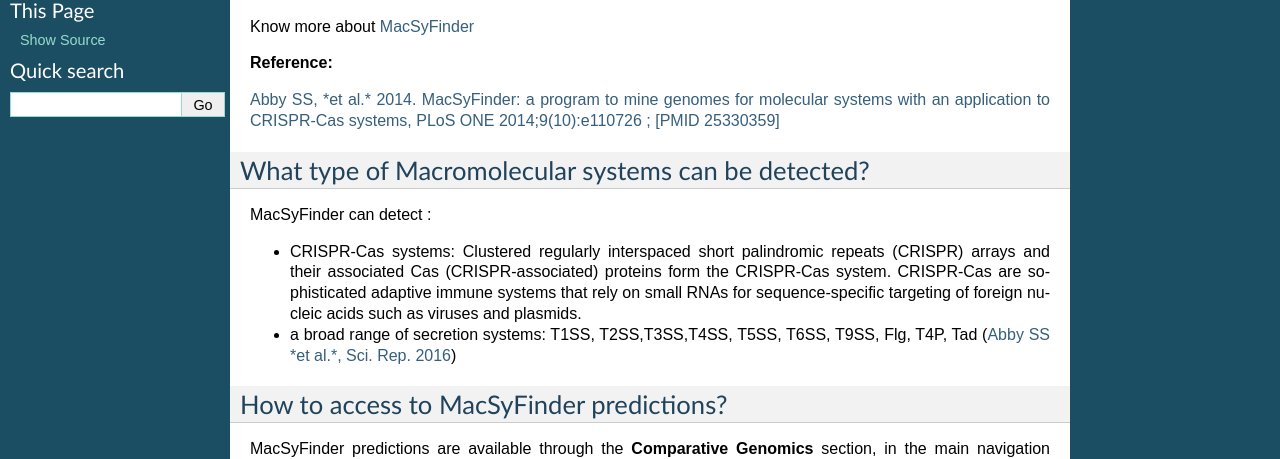
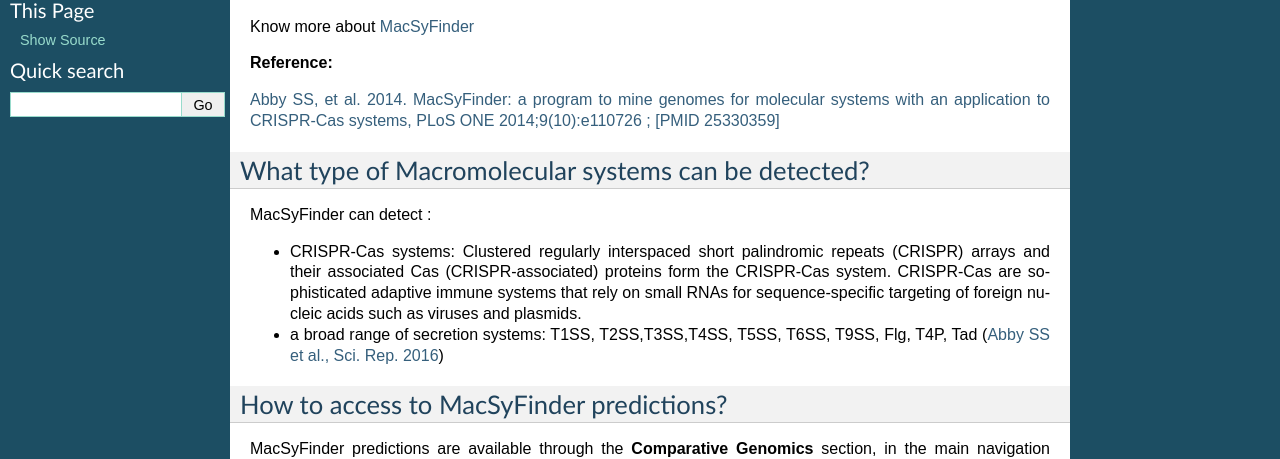
Before and after one commit to labgem/microscope-user-doc, a Sphinx documentation site: the page built from docs/content/compgenomics/macsyfinder.rst, in a window 1280 px wide and 900 px high. Shown: the part 294-753 px from the top of the window. Built offline with Sphinx 7.4.7, drawn with Linux system fonts in a browser that asks for light colours; formulas are drawn with MathJax 3.

```diff
--- a/docs/content/compgenomics/macsyfinder.rst
+++ b/docs/content/compgenomics/macsyfinder.rst
@@ -12,7 +12,7 @@ Know  more about `MacSyFinder <https://research.pasteur.fr/fr/software/macsyfind
 
 **Reference:**
 
-`Abby SS, *et al.* 2014. MacSyFinder: a program to mine genomes for molecular systems with an application to CRISPR-Cas systems, PLoS ONE 2014;9(10):e110726 ; [PMID 25330359] <http://www.ncbi.nlm.nih.gov/pubmed/25330359>`_
+`Abby SS, et al. 2014. MacSyFinder: a program to mine genomes for molecular systems with an application to CRISPR-Cas systems, PLoS ONE 2014;9(10):e110726 ; [PMID 25330359] <http://www.ncbi.nlm.nih.gov/pubmed/25330359>`_
 
 
 What type of Macromolecular systems can be detected?
@@ -21,7 +21,7 @@ What type of Macromolecular systems can be detected?
 MacSyFinder can detect :
 
 * CRISPR-Cas systems: Clustered regularly interspaced short palindromic repeats (CRISPR) arrays and their associated Cas (CRISPR-associated) proteins form the CRISPR-Cas system. CRISPR-Cas are sophisticated adaptive immune systems that rely on small RNAs for sequence-specific targeting of foreign nucleic acids such as viruses and plasmids.
-* a broad range of secretion systems: T1SS, T2SS,T3SS,T4SS, T5SS, T6SS, T9SS, Flg, T4P, Tad (`Abby SS *et al.*, Sci. Rep. 2016 <https://www.ncbi.nlm.nih.gov/pubmed/26979785>`_)
+* a broad range of secretion systems: T1SS, T2SS,T3SS,T4SS, T5SS, T6SS, T9SS, Flg, T4P, Tad (`Abby SS et al., Sci. Rep. 2016 <https://www.ncbi.nlm.nih.gov/pubmed/26979785>`_)
 
 
 How to access to MacSyFinder predictions?
```
